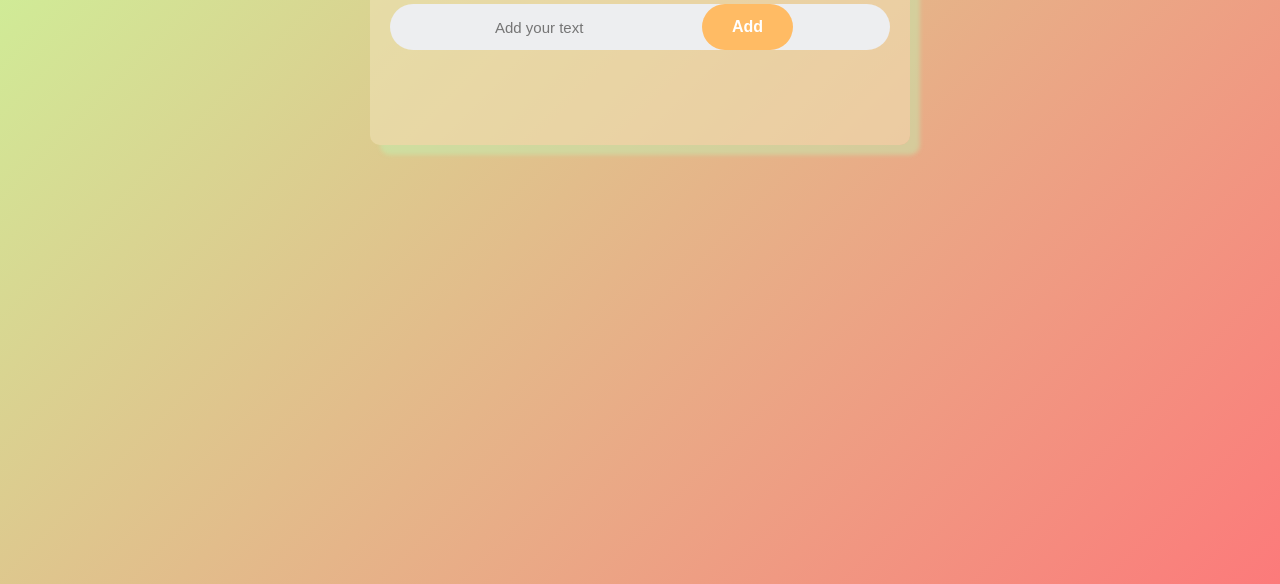
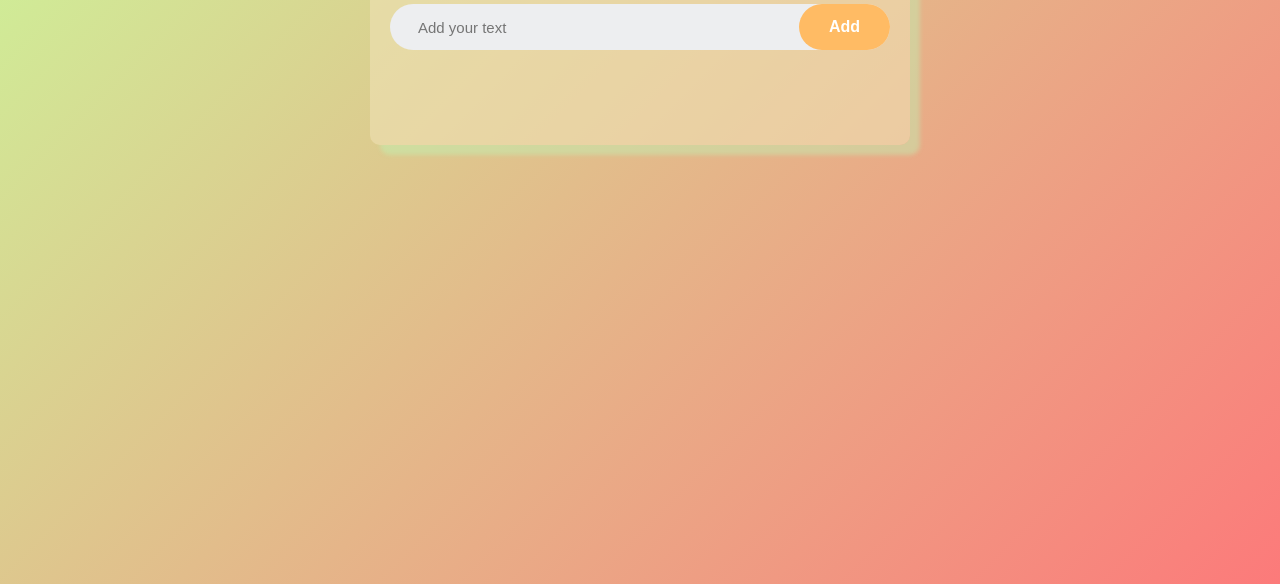
Before and after one commit to 05nikita05/ToDoList, a plain HTML site: page index.html in a window 1280 px wide. Shown: the part 216-800 px from the top of the page. Drawn offline with Linux system fonts and the light colour scheme.

Commit message:
Changes_

```diff
--- a/style.css
+++ b/style.css
@@ -37,13 +37,13 @@ img {
   justify-content: center;
   background: #edeef0;
   border-radius: 30px;
-  /* padding-left: 20px; */
+  padding-left: 20px;
   margin-bottom: 25px;
-  position: relative;
+  /* position: relative; */
   min-width: auto;
 }
 input {
-  /* flex: 1; */
+  flex: 1;
   border: none;
   outline: none;
   background: transparent;
```
